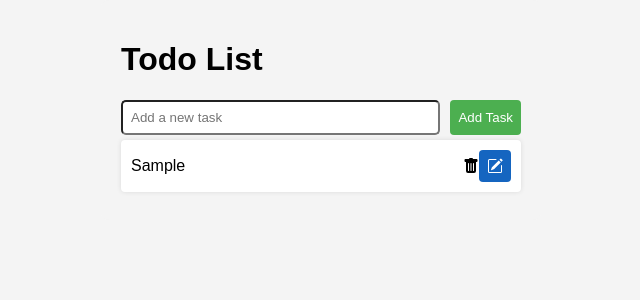
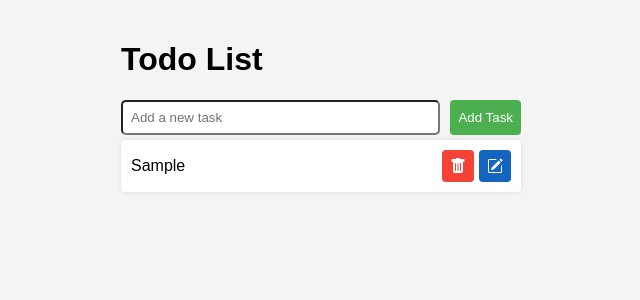
Before and after one commit to Kajalsah7611/crud-in-react, a React (Create React App) app: page / in a window 1280 px wide. Both pictures are taken after typing "Sample" into the empty fields and a click on the button "Add Task". Shown: the top 300 px of the page, without its empty margins (319-959 px from the left). Built offline with nearby package versions, Linux system fonts and the light colour scheme.

Commit message:
add css to dlt  btn

```diff
--- a/src/components/Task.js
+++ b/src/components/Task.js
@@ -16,7 +16,7 @@ const Task = ({ task, onDelete, onEdit }) => {
         {/* <button className="delete-button" onClick={onDelete}>
         Delete
       </button> */}
-      <svg xmlns="http://www.w3.org/2000/svg" width="16" height="16" fill="currentColor" class="bi bi-trash-fill" viewBox="0 0 16 16">
+      <svg xmlns="http://www.w3.org/2000/svg" width="16" height="16" fill="currentColor" className="bi bi-trash-fill delete-button" viewBox="0 0 16 16">
   <path d="M2.5 1a1 1 0 0 0-1 1v1a1 1 0 0 0 1 1H3v9a2 2 0 0 0 2 2h6a2 2 0 0 0 2-2V4h.5a1 1 0 0 0 1-1V2a1 1 0 0 0-1-1H10a1 1 0 0 0-1-1H7a1 1 0 0 0-1 1zm3 4a.5.5 0 0 1 .5.5v7a.5.5 0 0 1-1 0v-7a.5.5 0 0 1 .5-.5M8 5a.5.5 0 0 1 .5.5v7a.5.5 0 0 1-1 0v-7A.5.5 0 0 1 8 5m3 .5v7a.5.5 0 0 1-1 0v-7a.5.5 0 0 1 1 0"/>
 </svg>
 
```
